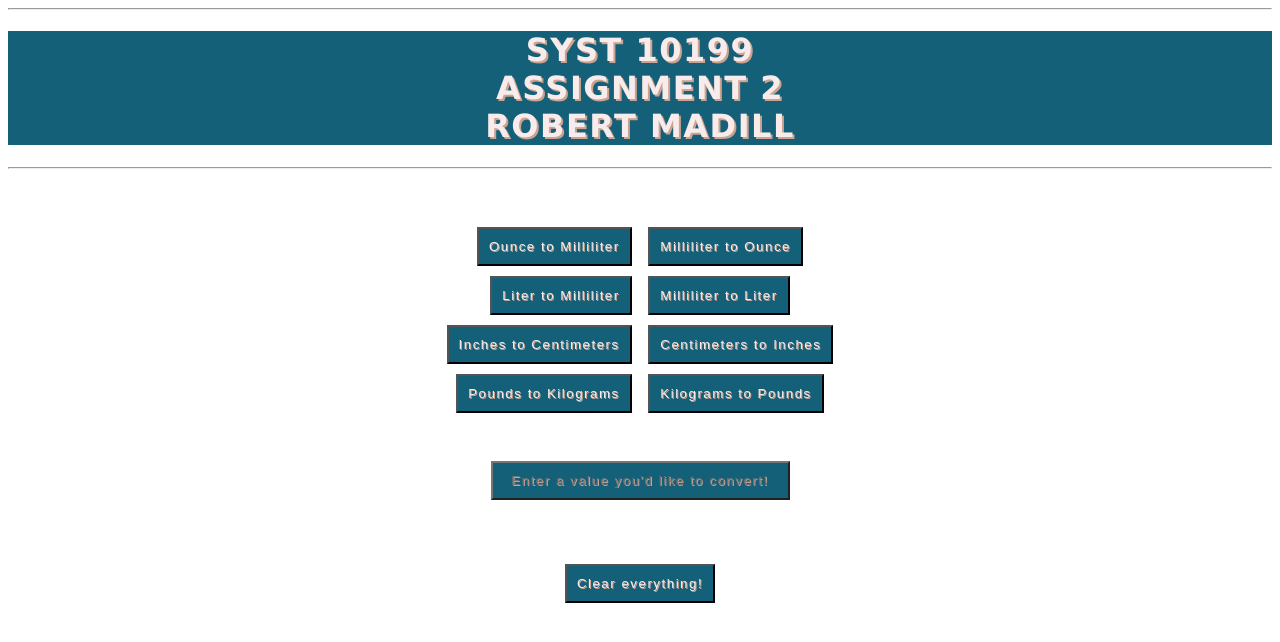
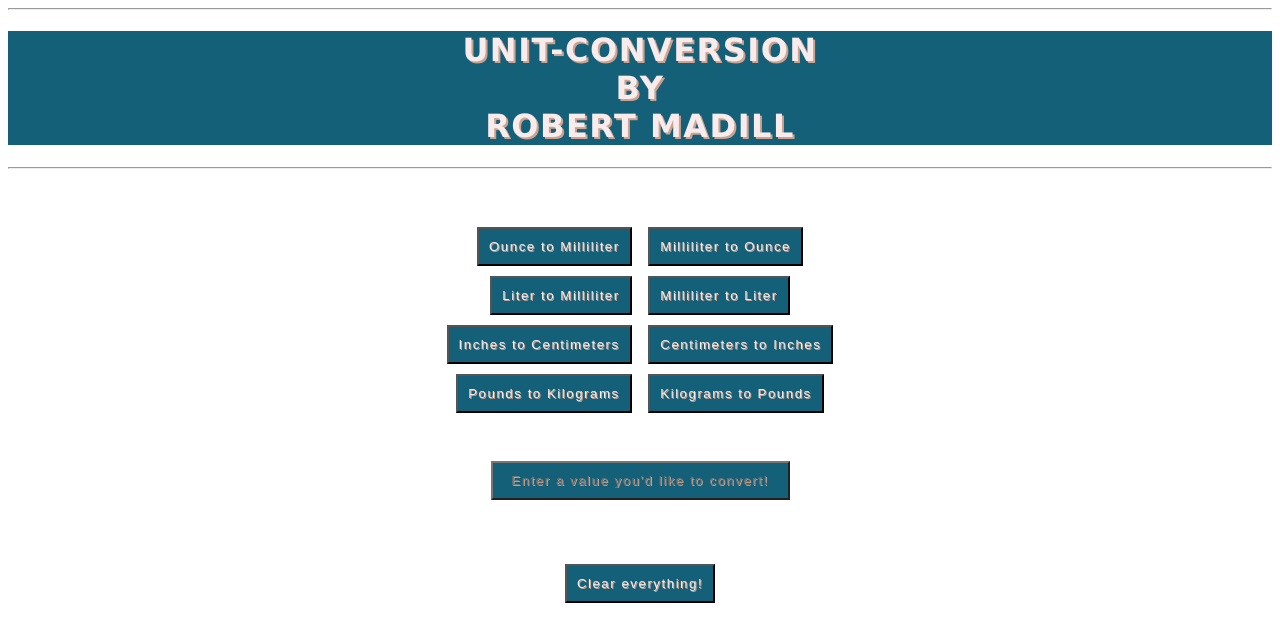
Before and after one commit to RobMadill/Unit-Conversion, a plain HTML site: page index.html in a window 1280 px wide. Drawn offline with Linux system fonts and the light colour scheme.

Commit message:
updated title and header

```diff
--- a/index.html
+++ b/index.html
@@ -7,7 +7,7 @@ SYST10199 - Web Programming
 <html>
 
 <head>
-    <title>Assignment#2 for Robert Madill</title>
+    <title>Welcome | Unit-Conversion</title>
     <meta charset="UTF-8">
     <meta name="viewport" content="width=device-width, initial-scale=1.0">
     <link rel="stylesheet" href="css/main.css" />
@@ -15,7 +15,7 @@ SYST10199 - Web Programming
 
 <body>
     <hr>
-    <h1>SYST 10199<br>ASSIGNMENT 2<br>ROBERT MADILL</h1>
+    <h1>UNIT-CONVERSION<br>BY<br>ROBERT MADILL</h1>
     <hr>
     <button class="move" type="button" id="convertO_M">Ounce to Milliliter</button>
     <button type="button" id="convertM_O">Milliliter to Ounce</button><br>
```
